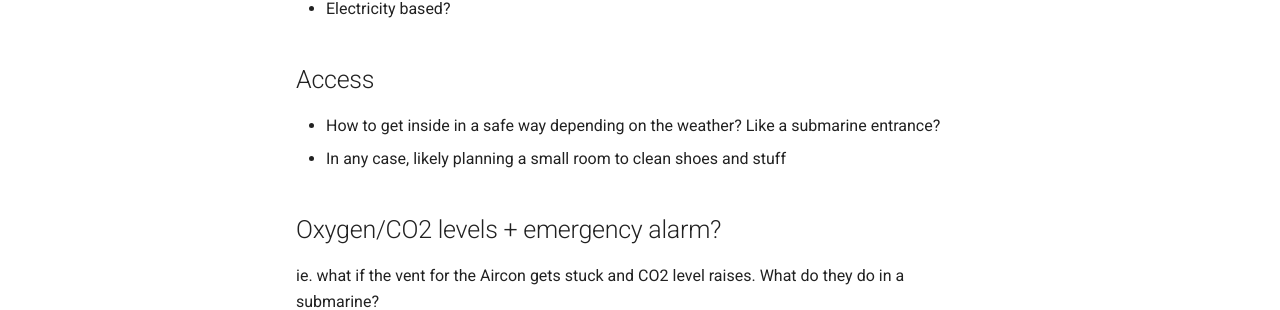
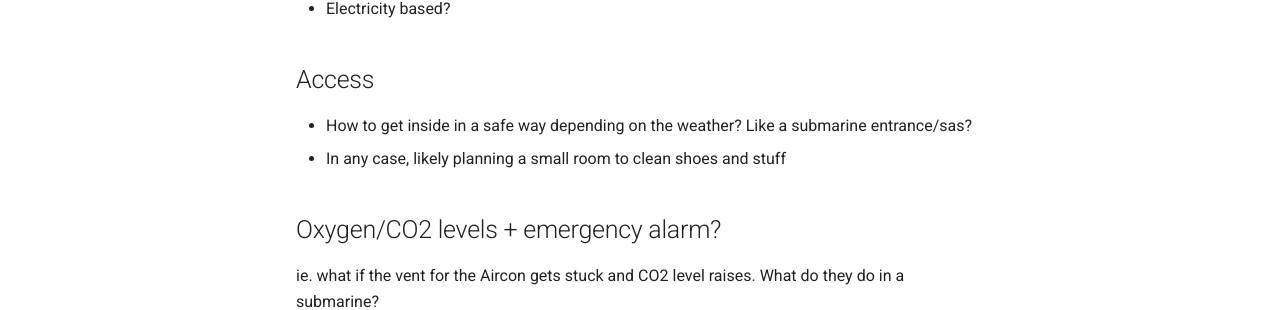
Before and after one commit to poulti/brain-pages, an MkDocs documentation site: the page built from docs/autonomous-underearth-house.md, in a window 1280 px wide and 900 px high, scrolled down 2148 px. Shown: the part 497-807 px from the top of the window. Built offline with MkDocs 1.6.1 and Material for MkDocs 9.7.7, drawn with Linux system fonts in a browser that asks for light colours; comment, search, counter and statistics services are not loaded.

Commit message:
entrance

```diff
--- a/docs/autonomous-underearth-house.md
+++ b/docs/autonomous-underearth-house.md
@@ -55,7 +55,7 @@ Overall, probably easier to have a prefab pod that is built for underground cond
 - Electricity based?
 
 ## Access
-- How to get inside in a safe way depending on the weather? Like a submarine entrance?
+- How to get inside in a safe way depending on the weather? Like a submarine entrance/sas?
 - In any case, likely planning a small room to clean shoes and stuff
 
 ## Oxygen/CO2 levels + emergency alarm?
```
